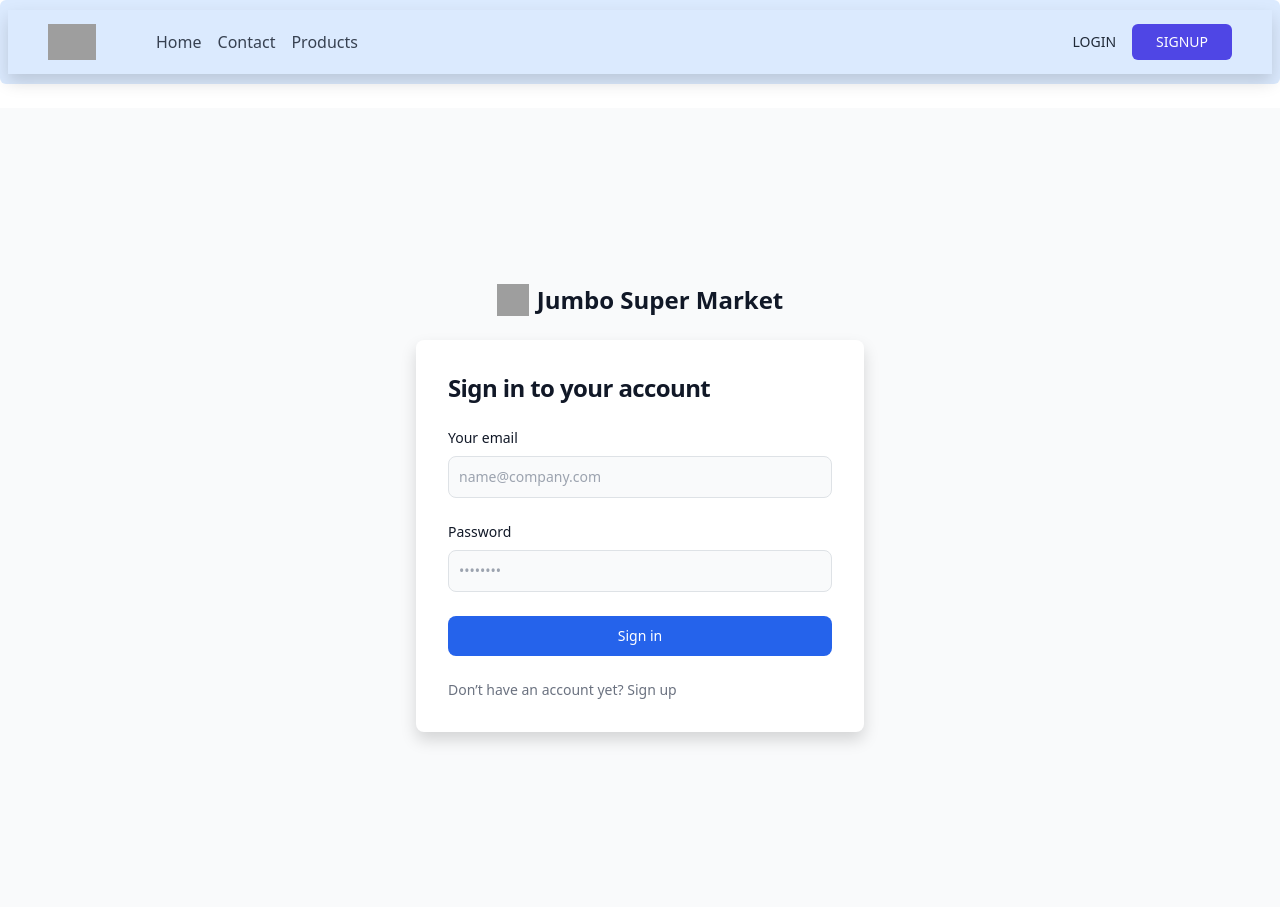
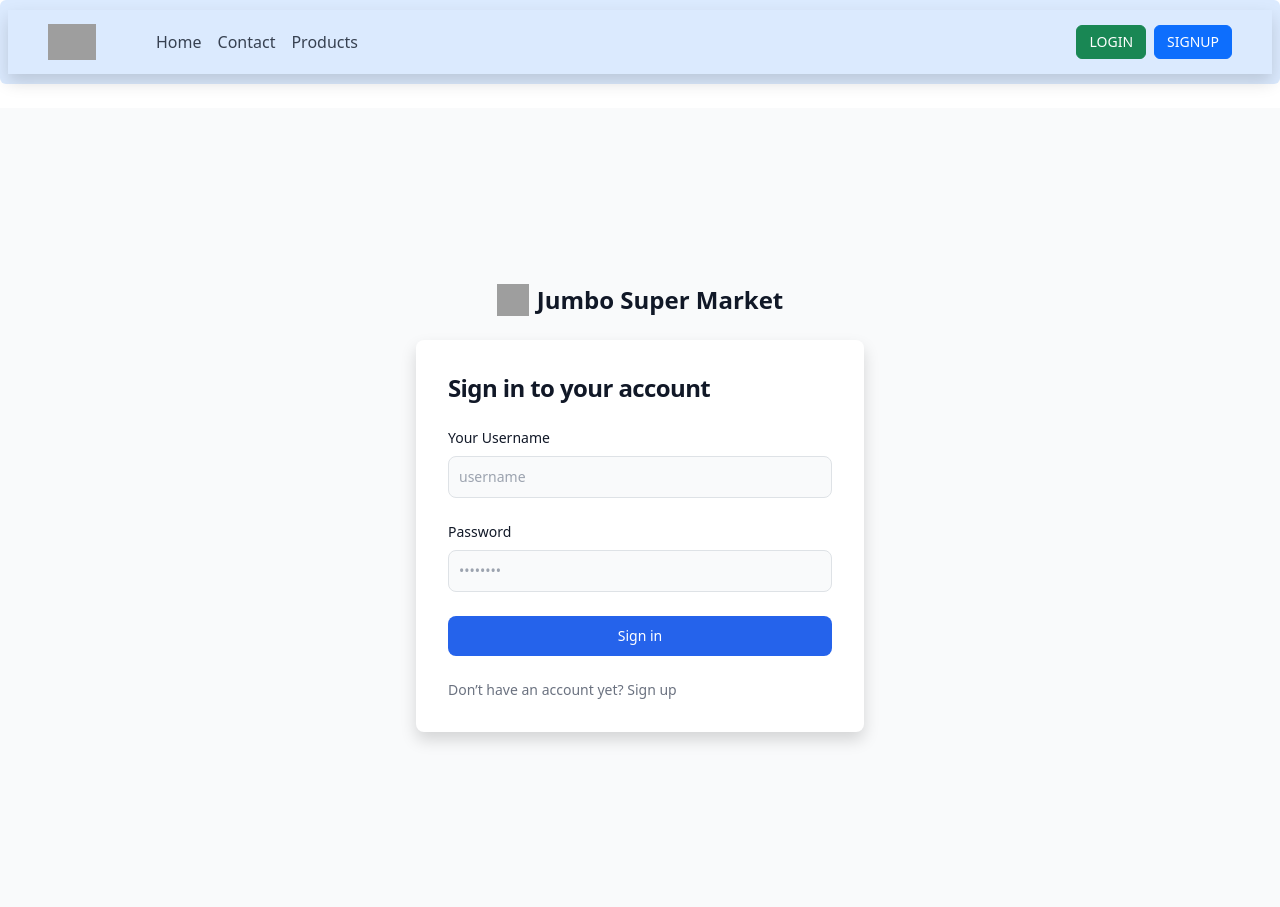
Before and after one commit to CesarMartinez23/django-supermarket, a Django app: page /login/ in a window 1280 px wide. Shown: the top 907 px of the page. Run offline with Django 4.2, Linux system fonts and the light colour scheme; some libraries are stand-ins or nearby versions; grey boxes are pictures that could not be loaded.

Commit message:
Mejoras de Diseño

```diff
--- a/Products/templates/components/navbar.html
+++ b/Products/templates/components/navbar.html
@@ -10,10 +10,16 @@
             <a href="{% url 'products' %}" class="hover:text-indigo-600 text-gray-700">Products</a>
           </div>
         </div>
+        {% if user.is_authenticated %}
         <div class="flex space-x-4 items-center">
-          <a href="{% url 'login' %}" class="text-gray-800 text-sm">LOGIN</a>
-          <a href="{% url 'register' %}" class="bg-indigo-600 px-4 py-2 rounded text-white hover:bg-indigo-500 text-sm">SIGNUP</a>
+          <a href="{% url 'logout' %}" class="btn btn-danger"><i class="bi bi-box-arrow-left"></i> {{user}}</a>
         </div>
+        {% else %}
+        <div class="flex space-x-2 items-center">
+          <a href="{% url 'login' %}" class="btn btn-success text-sm">LOGIN</a>
+          <a href="{% url 'register' %}" class="btn btn-primary text-sm">SIGNUP</a>
+        </div>
+        {% endif %}
       </div>
     </div>
   </nav>
--- a/Products/templates/index.html
+++ b/Products/templates/index.html
@@ -25,7 +25,7 @@
           <div>
               <h2 class="text-3xl font-semibold text-gray-800 md:text-4xl">Welcome to JUMBO <span class="text-indigo-600">SuperMarket</span></h2>
               <p class="mt-2 text-sm text-gray-500 md:text-base">Jumbo supermarket the best supermarket where you will find the best quality products, best price, it will be the best decision you make when you buy the jumpo supermarket.</p>
-              <div class="flex justify-center lg:justify-start mt-6">
+              <div class="d-flex justify-content-center pt-6">
                   <a class="px-4 py-3 bg-gray-900 text-gray-200 text-xs font-semibold rounded hover:bg-gray-800" href="products/">View Products</a>
                   <a class="mx-4 px-4 py-3 bg-gray-300 text-gray-900 text-xs font-semibold rounded hover:bg-gray-400" href="contact/">Contact Us</a>
               </div>
--- a/Products/templates/pages/login.html
+++ b/Products/templates/pages/login.html
@@ -19,24 +19,13 @@
                     </h1>
                     <form class="space-y-4 md:space-y-6" method="POST" action="/login/"> {% csrf_token %}
                         <div>
-                            <label for="email" class="block mb-2 text-sm font-medium text-gray-900">Your email</label>
-                            <input type="email" name="email" id="email" class="bg-gray-50 border border-gray-300 text-gray-900 sm:text-sm rounded-lg focus:ring-primary-600 focus:border-primary-600 block w-full p-2.5" placeholder="name@company.com" required="">
+                            <label for="username" class="block mb-2 text-sm font-medium text-gray-900">Your Username</label>
+                            <input type="text" name="username" id="username" class="bg-gray-50 border border-gray-300 text-gray-900 sm:text-sm rounded-lg focus:ring-primary-600 focus:border-primary-600 block w-full p-2.5" placeholder="username" required="">
                         </div>
                         <div>
                             <label for="password" class="block mb-2 text-sm font-medium text-gray-900">Password</label>
                             <input type="password" name="password" id="password" placeholder="••••••••" minlength="8" class="bg-gray-50 border border-gray-300 text-gray-900 sm:text-sm rounded-lg focus:ring-primary-600 focus:border-primary-600 block w-full p-2.5" required="">
                         </div>
-                        {% comment %} <div class="flex items-center justify-between">
-                            <div class="flex items-start">
-                                <div class="flex items-center h-5">
-                                  <input id="remember" aria-describedby="remember" type="checkbox" class="w-4 h-4 border border-gray-300 rounded bg-gray-50 focus:ring-3 focus:ring-primary-300" required="">
-                                </div>
-                                <div class="ml-3 text-sm">
-                                  <label for="remember" class="text-gray-500">Remember me</label>
-                                </div>
-                            </div>
-                            <a href="#" class="text-sm font-medium text-primary-600 hover:underline">Forgot password?</a>
-                        </div> {% endcomment %}
                         <button type="submit" class="w-full text-white bg-blue-600 focus:ring-4 focus:outline-none focus:ring-primary-300 font-medium rounded-lg text-sm px-5 py-2.5 text-center">Sign in</button>
                         <p class="text-sm font-light text-gray-500">
                             Don’t have an account yet? <a href="{% url 'register' %}" class="font-medium text-primary-600 hover:underline">Sign up</a>
--- a/Products/urls.py
+++ b/Products/urls.py
@@ -8,7 +8,8 @@ urlpatterns = [
     path('', views.index, name="home"),
     path('products/', views.products, name="products"),
     path('contact/', views.contact, name="contact"),
-    path('login/', views.login, name="login"),
+    path('login/', views.signin, name="login"),
+    path('logout/', views.close_session, name="logout"),
     path('register/', views.register, name="register"),
     path('new_product/', views.new_product, name="new_product"),
     path('update_product/<int:id>', views.update_product, name="update_product"),
--- a/Products/views.py
+++ b/Products/views.py
@@ -1,6 +1,8 @@
 from django.shortcuts import render, redirect
 from .models import Producto, Categoria, Proveedore
 from .forms import ProductoForm
+from django.contrib.auth import authenticate, login, logout
+from django.contrib.auth.models import User
 
 
 # Create your views here.
@@ -18,11 +20,31 @@ def products(request):
 def contact(request):
     return render(request, 'pages/contact.html')
 
-def login(request):
+def signin(request):
+    if request.method == 'POST':
+        username = request.POST.get('username')
+        password = request.POST.get('password')
+        user = authenticate(request, username=username, password=password)
+        if user is not None:
+            login(request, user)
+            return redirect('products')
     return render(request, 'pages/login.html')
 
 def register(request):
+    if request.method == 'POST':
+        email = request.POST.get('email')
+        username = request.POST.get('username')
+        password = request.POST.get('password')
+
+        user = User.objects.create_user(username, email, password)
+        user.save()
+        login(request, user)
+        return redirect('products')
     return render(request, 'pages/register.html')
+
+def close_session(request):
+    logout(request)
+    return redirect('home')
 
 def new_product(request):
     new_product = ProductoForm()
```
Also changed, not shown: Products/templates/pages/products.html (+8 -2 lines), db.sqlite3, imgProductos/apio.jpg (added).
